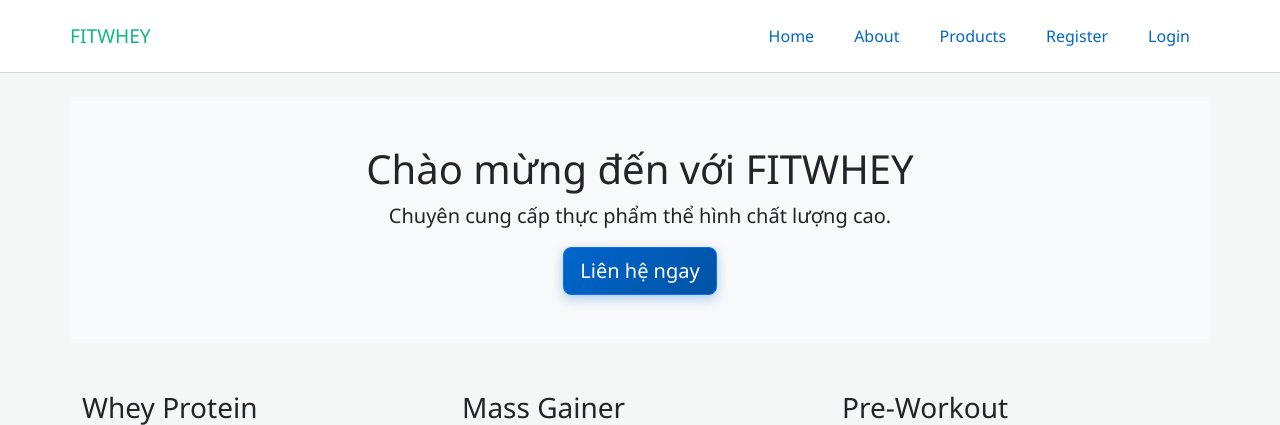
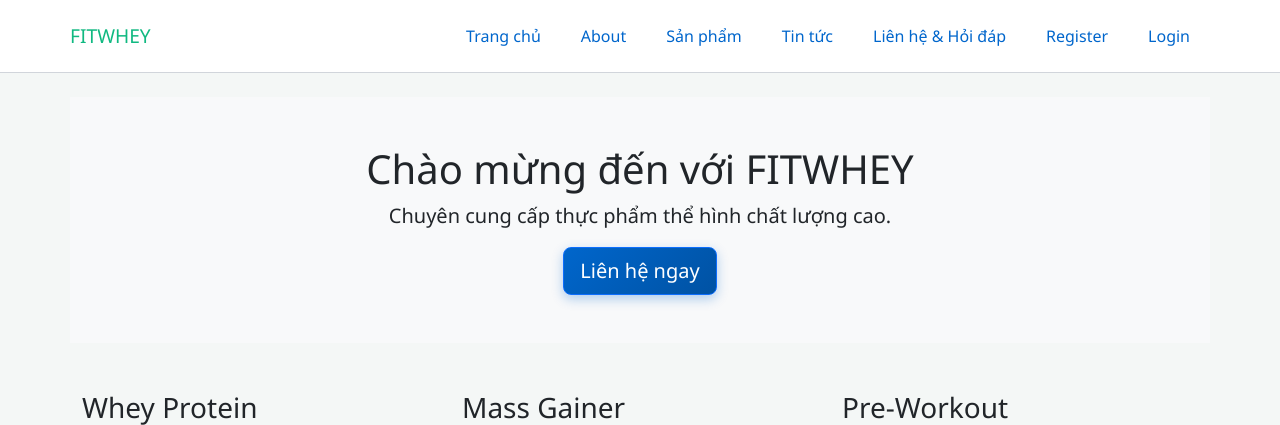
Before and after one commit to VoHuynhAnhThu/whey_web, a PHP site: page /whey_web/ in a window 1280 px wide. Shown: the top 425 px of the page. Run offline with PHP 8.4, Linux system fonts and the light colour scheme; data that the repository does not hold is empty; some libraries are stand-ins or nearby versions.

Commit message:
pull feature/task1-admin

```diff
--- a/views/layouts/main.php
+++ b/views/layouts/main.php
@@ -52,9 +52,11 @@
         <div class="container">
             <h1 class="brand">FITWHEY</h1>
             <nav>
-                <a href="/whey_web/">Home</a>
+                <a href="/whey_web/">Trang chủ</a>
                 <a href="/whey_web/about">About</a>
-                <a href="/whey_web/products">Products</a>
+                <a href="/whey_web/products">Sản phẩm</a>
+                <a href="/whey_web/news">Tin tức</a>
+                <a href="/whey_web/contact">Liên hệ & Hỏi đáp</a>
                 <?php if ($currentUser === null): ?>
                     <a href="/whey_web/register">Register</a>
                     <a href="/whey_web/login">Login</a>
```
